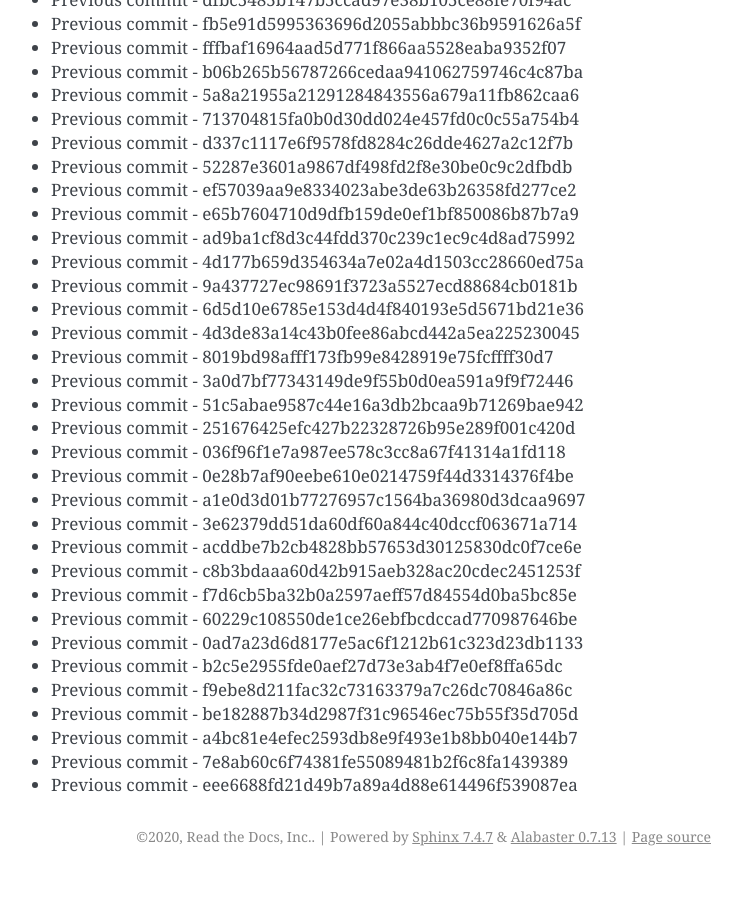
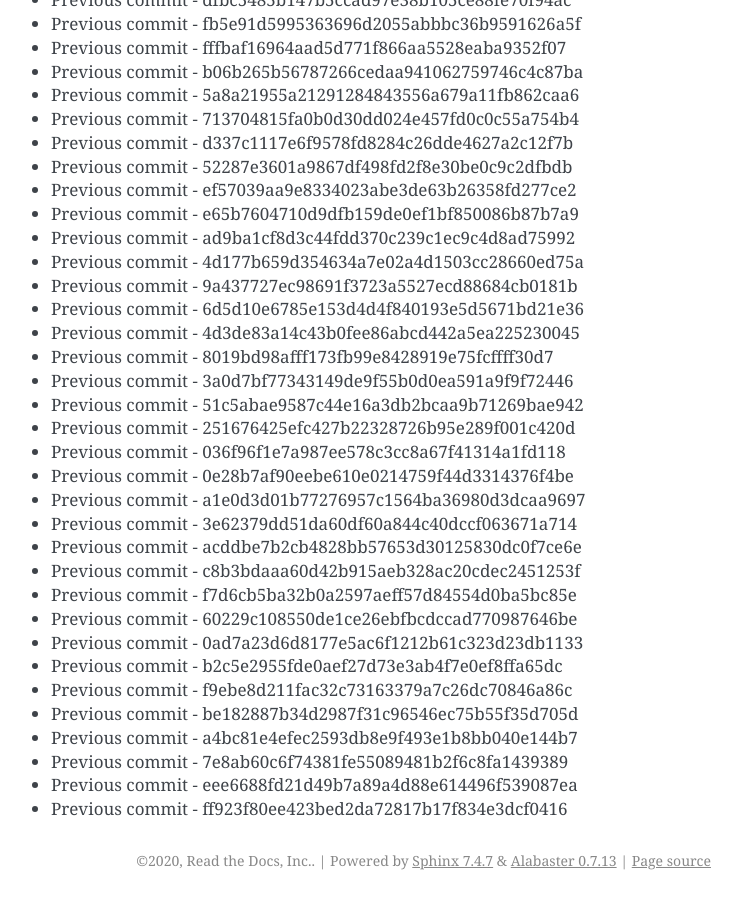
Before and after one commit to readthedocs/rtd-git-stresstest, a Sphinx documentation site: the page built from docs/updates.rst, in a window 1280 px wide and 900 px high, scrolled down 46512 px. Shown: the whole window, without its empty margins (399-1141 px from the left). Built offline with Sphinx 7.4.7, drawn with Linux system fonts in a browser that asks for light colours; before the commit the page ends 47388 px from its top, so only the background shows below that.

Commit message:
Generating commit from previous: ff923f80ee423bed2da72817b17f834e3dcf0416

```diff
--- a/docs/updates.rst
+++ b/docs/updates.rst
@@ -1986,3 +1986,4 @@ It can be tested for any performance characteristics.
 * Previous commit - a4bc81e4efec2593db8e9f493e1b8bb040e144b7
 * Previous commit - 7e8ab60c6f74381fe55089481b2f6c8fa1439389
 * Previous commit - eee6688fd21d49b7a89a4d88e614496f539087ea
+* Previous commit - ff923f80ee423bed2da72817b17f834e3dcf0416
```
